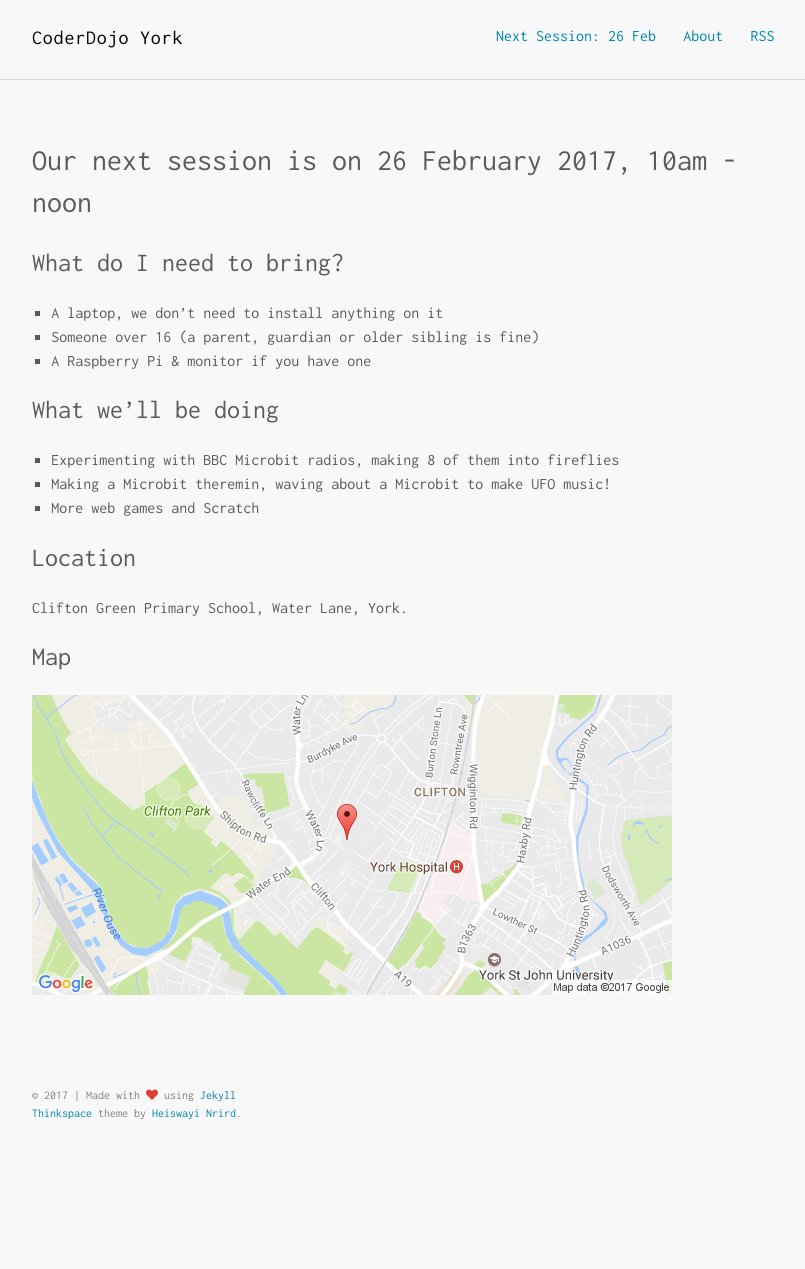
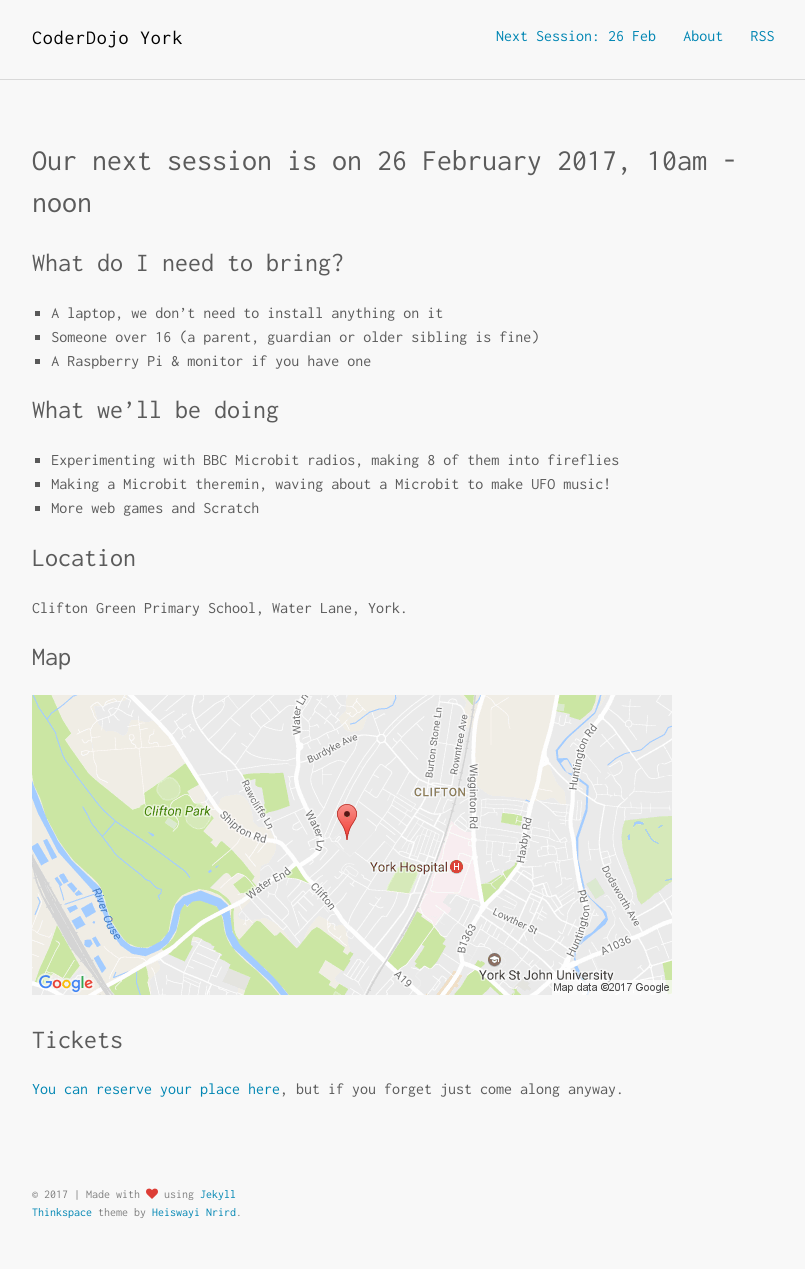
Before and after one commit to YorkDojo/yorkdojo.github.io, a Jekyll site: the page built from next-session.md, in a window 1280 px wide. Shown: the whole page, without its empty margins (232-1037 px from the left). Built offline with Jekyll 4.4.1, drawn with Linux system fonts in a browser that asks for light colours; before the commit the page ends 1170 px from its top, so only the background shows below that.

Commit message:
Add ticket link

```diff
--- a/next-session.md
+++ b/next-session.md
@@ -24,3 +24,7 @@
 ## Map
 
 ![Clifton Green Primary School, York](/assets/images/map.png)
+
+## Tickets
+
+[You can reserve your place here](https://zen.coderdojo.com/dojo/gb/york/york), but if you forget just come along anyway.
```
